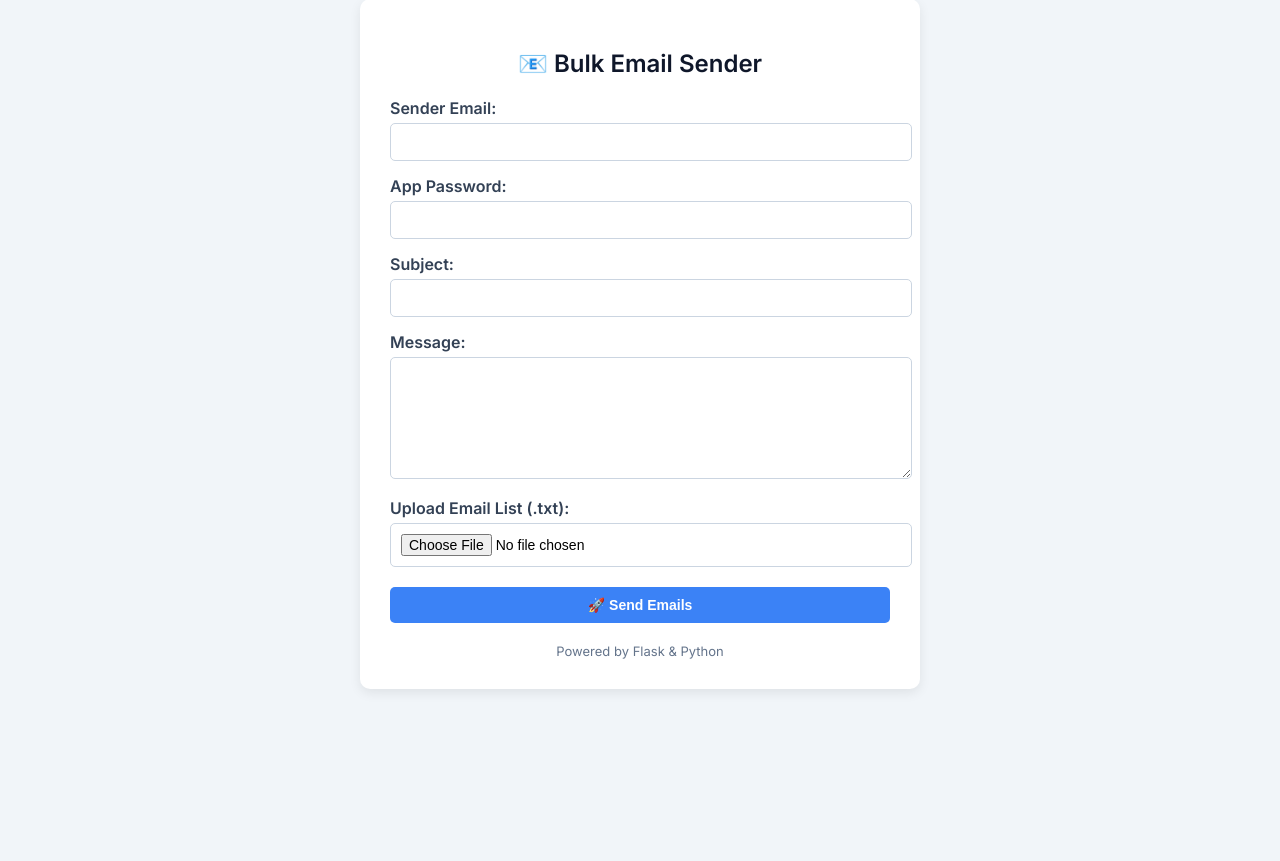
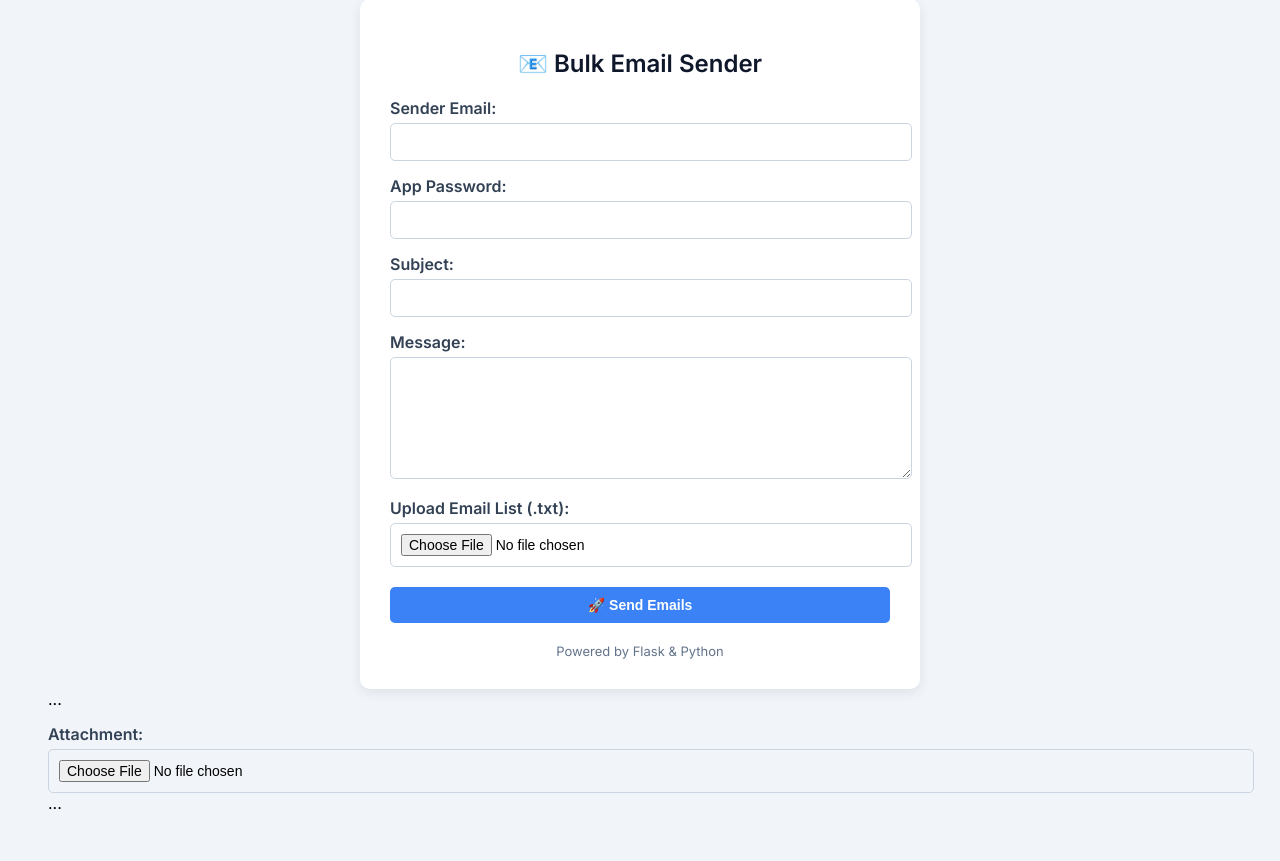
Before and after one commit to Sadek28-og/bulk-email-webapp, a Flask app: page / in a window 1280 px wide. Shown: the part 49-910 px from the top of the page. Before the commit the page ends 740 px from the top, so only its background shows below. Run offline with Flask 3, Linux system fonts and the light colour scheme.

Commit message:
Update index.html

```diff
--- a/templates/index.html
+++ b/templates/index.html
@@ -85,3 +85,9 @@
     </div>
 </body>
 </html>
+<form method="POST" enctype="multipart/form-data">
+  ...
+  <label>Attachment:</label>
+  <input type="file" name="attachment">
+  ...
+</form>
```
